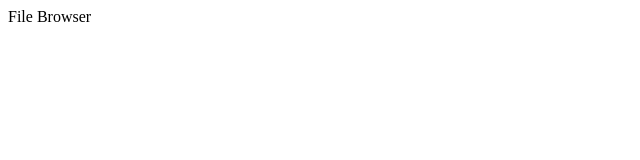
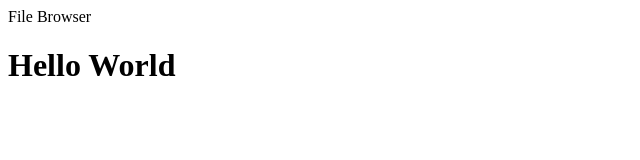
Before and after one commit to Ava1741/file-browser, a plain HTML site: page index.html in a window 1280 px wide. Shown: the whole page, without its empty margins (0-640 px from the left). Drawn offline with Linux system fonts and the light colour scheme.

Commit message:
not needed

```diff
--- a/index.html
+++ b/index.html
@@ -7,7 +7,7 @@
    <title>File Browser</title>
 </head>
 <body>
-    <h1></h1>
+    <h1>Hello World</h1>
 </body>
 
 </html>
```
Also changed, not shown: jeff.html (deleted).
